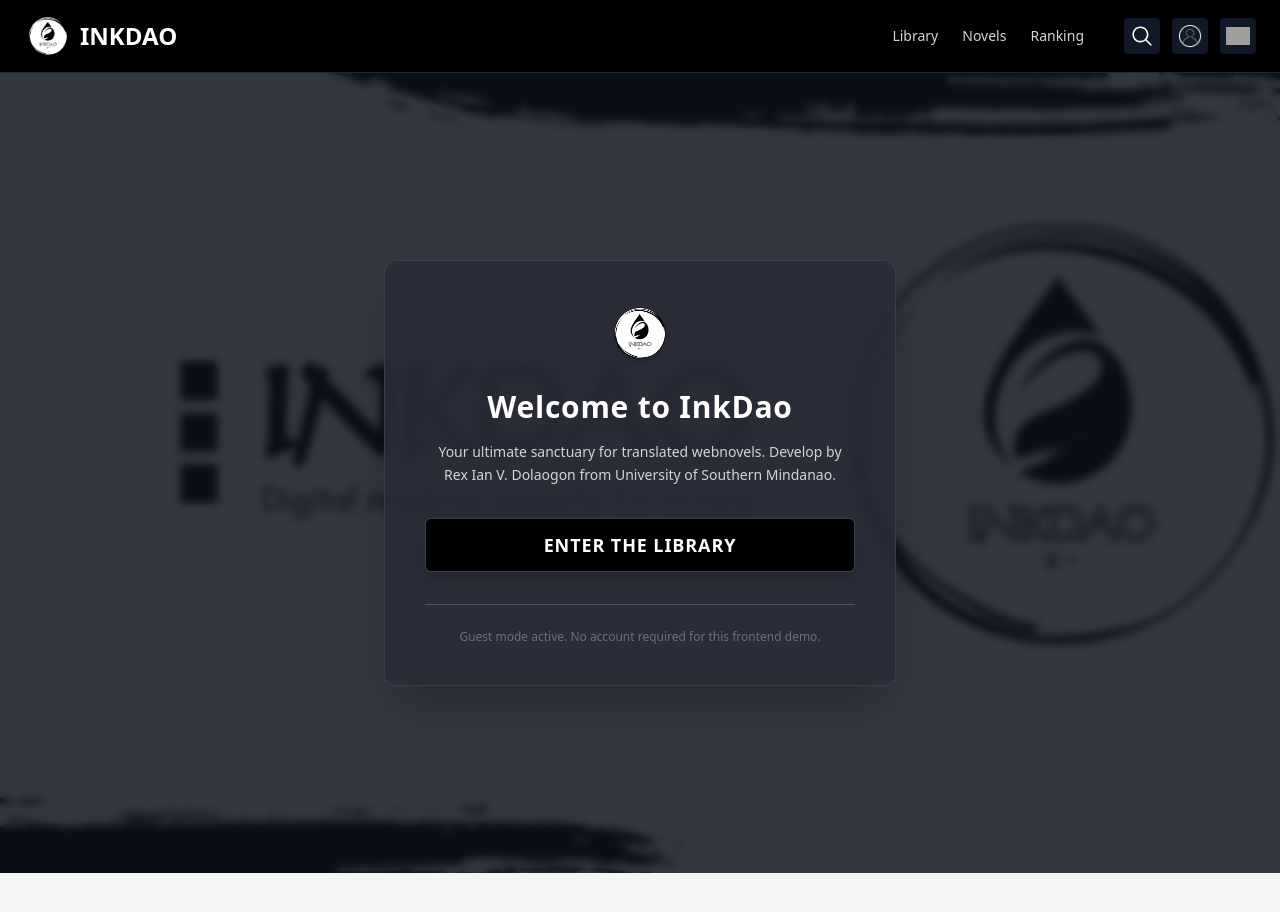
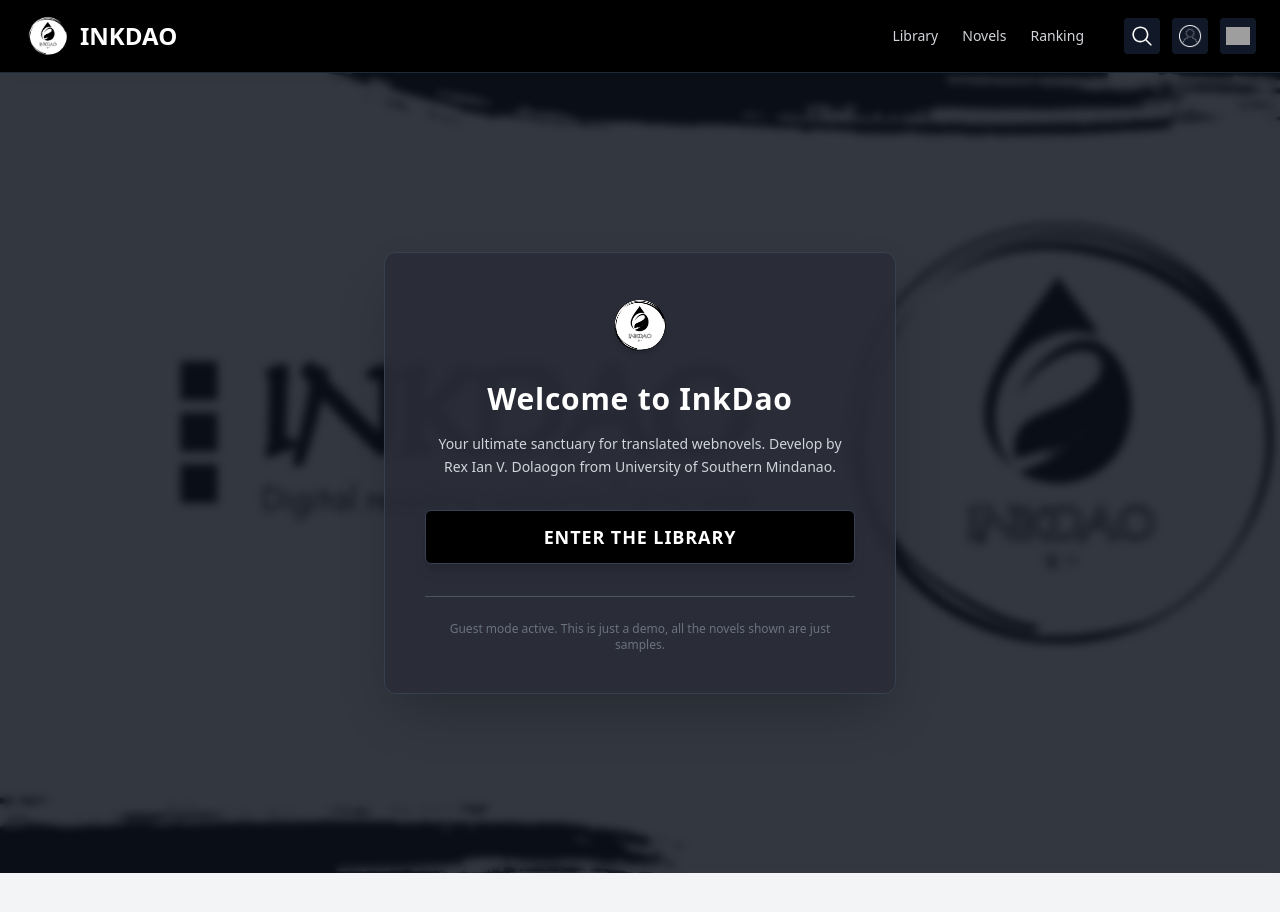
Before and after one commit to IanRexDolaogon/InkDao_FrontEnd, a Vue app: page / in a window 1280 px wide. Built offline with nearby package versions, Linux system fonts and the light colour scheme; grey boxes are pictures that could not be loaded.

Commit message:
Major design changes

```diff
--- a/src/views/Login.vue
+++ b/src/views/Login.vue
@@ -28,7 +28,7 @@
         </router-link>
 
       <div class="mt-8 pt-6 border-t border-gray-600">
-        <p class="text-xs text-gray-500">Guest mode active. No account required for this frontend demo.</p>
+        <p class="text-xs text-gray-500">Guest mode active. This is just a demo, all the novels shown are just samples.</p>
       </div>
 
     </div>
```
